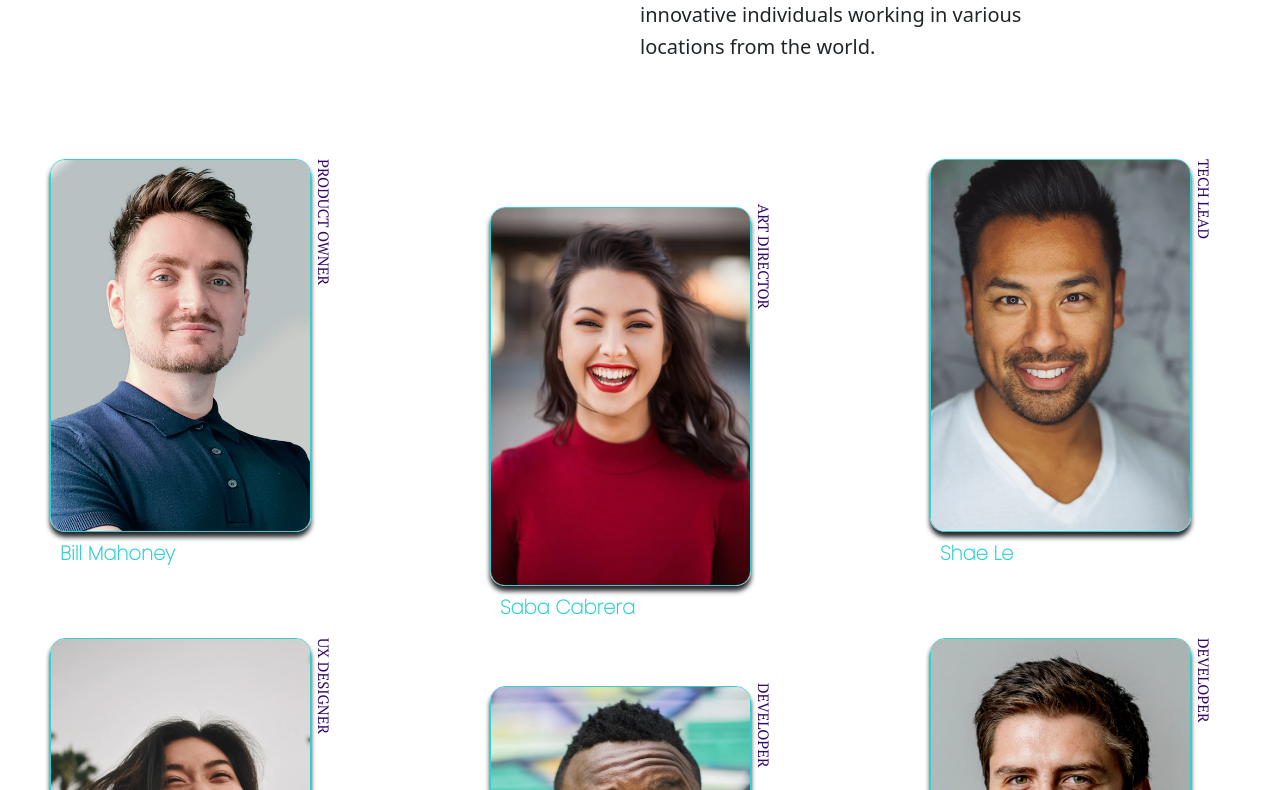
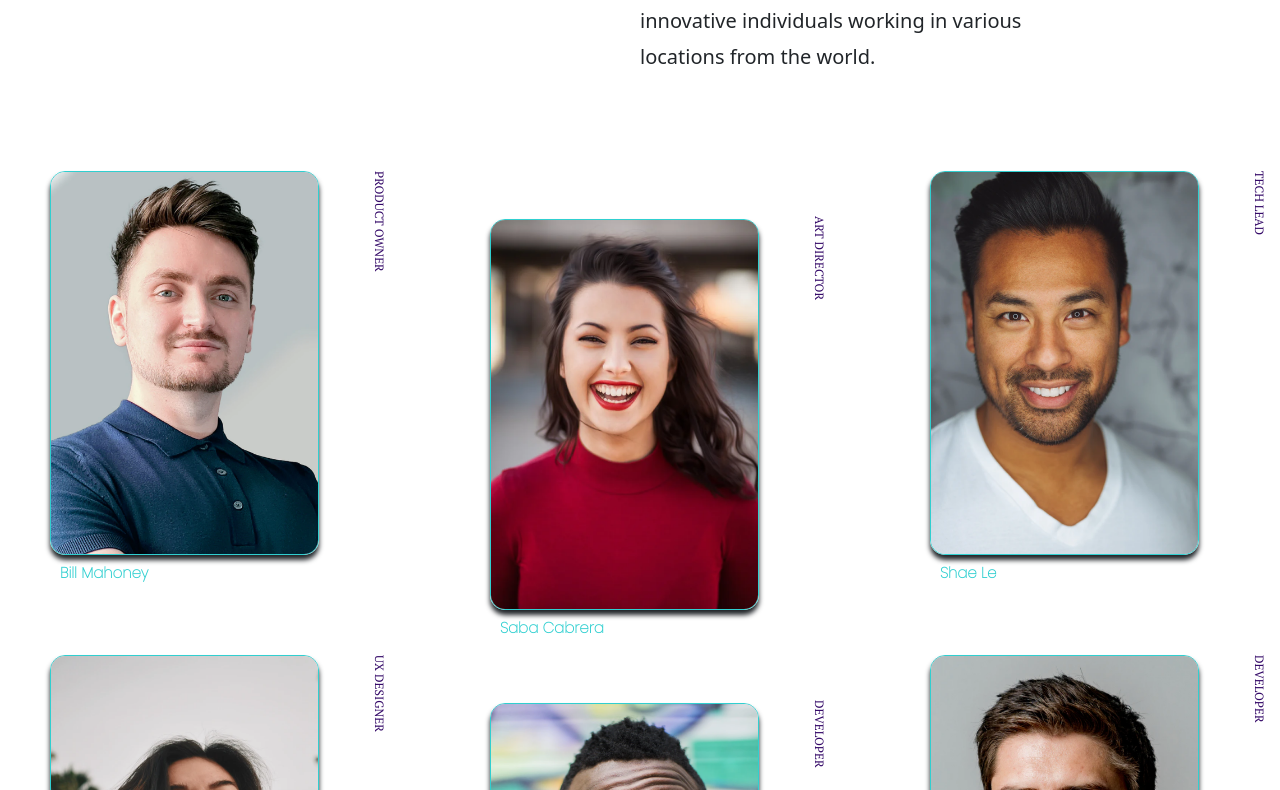
Before and after one commit to SophieH93/Team_Page_DevChallenge, a plain HTML site: page index.html in a window 1280 px wide. Shown: the part 123-913 px from the top of the page. Drawn offline with nearby package versions, Linux system fonts and the light colour scheme.

Commit message:
media query for large device

```diff
--- a/style.css
+++ b/style.css
@@ -118,12 +118,25 @@ color: #A9A9A9;
         font-size: 11px;
      }
 
-    .name {
-        font-size: 14px;
-     }
 
      img {
         margin-left: 30px;
     }
+  }
+
+  @media only screen and (min-width: 600px) {
+    .photo__job {
+        right: 0;
+        font-size: 12px;
+     }
+
+    .name {
+    font-size: 15px;
+    }
+
+.description p {
+    line-height: 16px;
+
+}
 
   }
```
